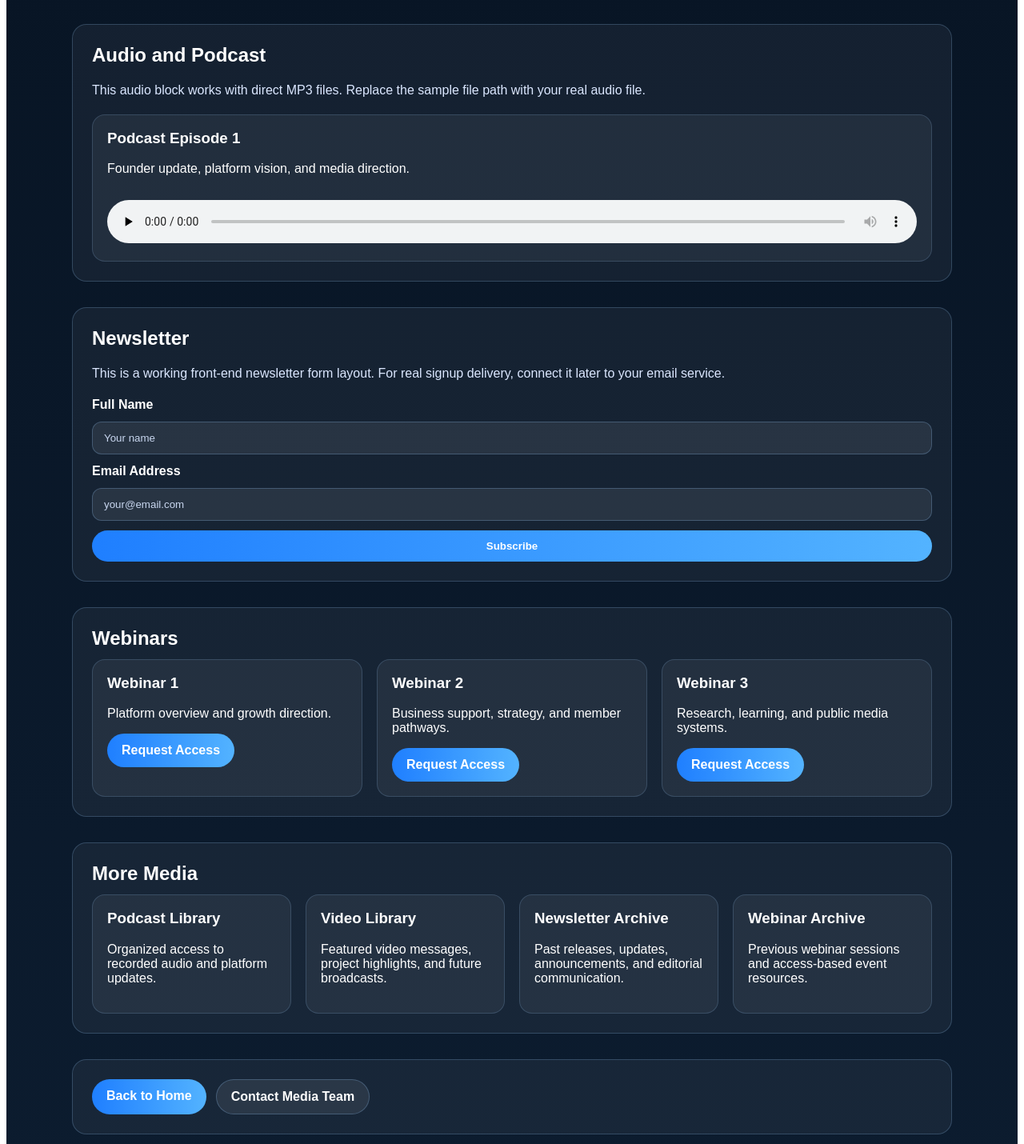
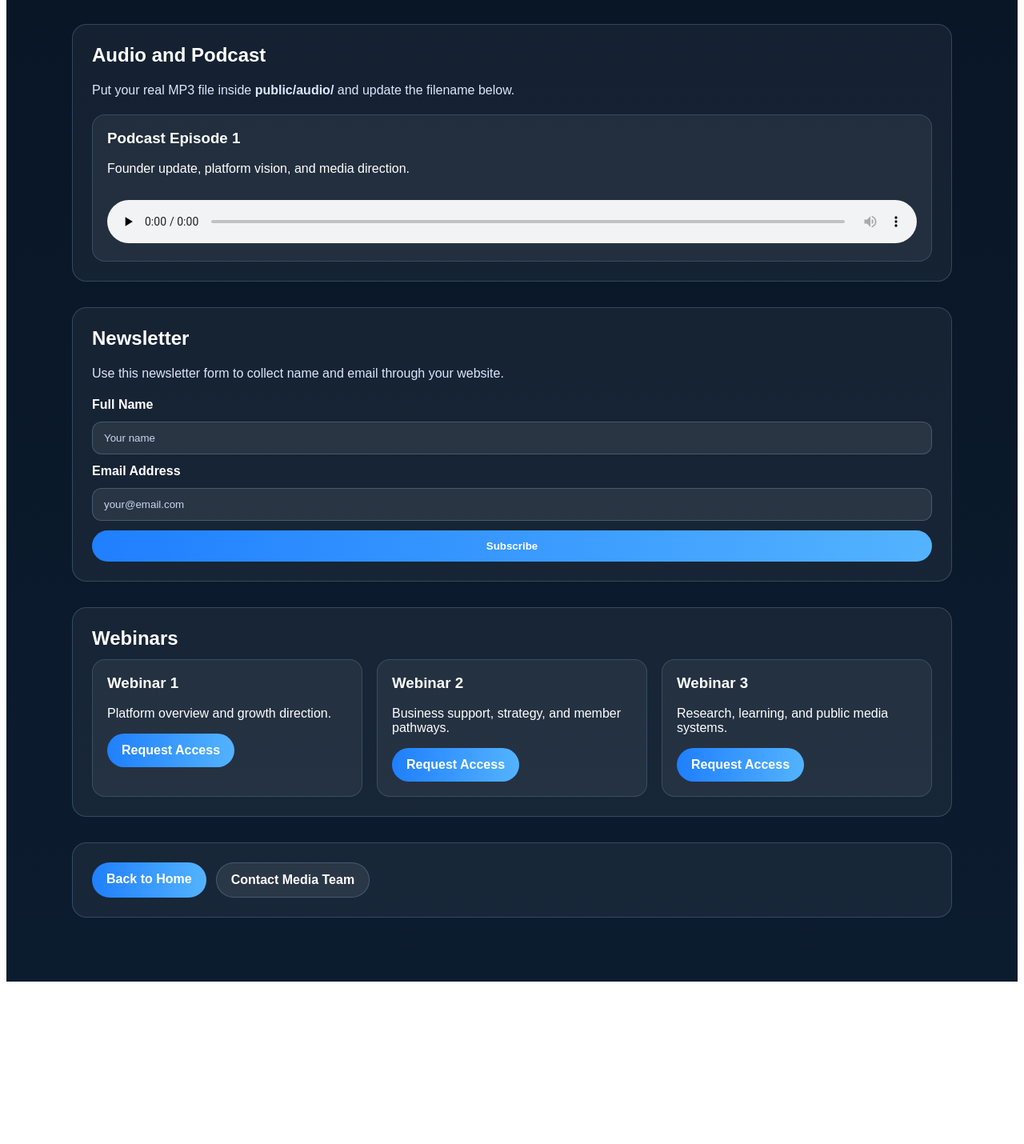
Before and after one commit to shanta4100/ssgpt6-core, a Next.js app: page /media in a window 1280 px wide. Shown: the part 960-2390 px from the top of the page at 80% size. After the commit the page ends 2195 px from the top, so only its background shows below. Built offline with nearby package versions, Linux system fonts and the light colour scheme.

Commit message:
Update page.tsx

```diff
--- a/app/media/page.tsx
+++ b/app/media/page.tsx
@@ -1,4 +1,45 @@
+"use client";
+
+import { FormEvent, useState } from "react";
+
 export default function MediaPage() {
+  const [name, setName] = useState("");
+  const [email, setEmail] = useState("");
+  const [message, setMessage] = useState("");
+  const [loading, setLoading] = useState(false);
+
+  async function handleSubmit(e: FormEvent<HTMLFormElement>) {
+    e.preventDefault();
+    setLoading(true);
+    setMessage("");
+
+    try {
+      const res = await fetch("/api/newsletter", {
+        method: "POST",
+        headers: {
+          "Content-Type": "application/json",
+        },
+        body: JSON.stringify({ name, email }),
+      });
+
+      const data = await res.json();
+
+      if (!res.ok) {
+        setMessage(data.message || "Subscription failed.");
+        setLoading(false);
+        return;
+      }
+
+      setMessage(data.message || "Subscribed successfully.");
+      setName("");
+      setEmail("");
+    } catch {
+      setMessage("Network error. Please try again.");
+    }
+
+    setLoading(false);
+  }
+
   return (
     <main className="ssgpt6-media-page">
       <div className="media-container">
@@ -30,7 +71,7 @@ export default function MediaPage() {
         <section className="media-section">
           <h2>Audio and Podcast</h2>
           <p className="media-text">
-            This audio block works with direct MP3 files. Replace the sample file path with your real audio file.
+            Put your real MP3 file inside <strong>public/audio/</strong> and update the filename below.
           </p>
 
           <div className="media-card">
@@ -46,17 +87,35 @@ export default function MediaPage() {
         <section className="media-section">
           <h2>Newsletter</h2>
           <p className="media-text">
-            This is a working front-end newsletter form layout. For real signup delivery, connect it later to your email service.
+            Use this newsletter form to collect name and email through your website.
           </p>
 
-          <form className="media-newsletter-form">
+          <form className="media-newsletter-form" onSubmit={handleSubmit}>
             <label htmlFor="newsletter-name">Full Name</label>
-            <input id="newsletter-name" name="name" type="text" placeholder="Your name" />
+            <input
+              id="newsletter-name"
+              name="name"
+              type="text"
+              placeholder="Your name"
+              value={name}
+              onChange={(e) => setName(e.target.value)}
+            />
 
             <label htmlFor="newsletter-email">Email Address</label>
-            <input id="newsletter-email" name="email" type="email" placeholder="your@email.com" />
+            <input
+              id="newsletter-email"
+              name="email"
+              type="email"
+              placeholder="your@email.com"
+              value={email}
+              onChange={(e) => setEmail(e.target.value)}
+            />
 
-            <button type="submit">Subscribe</button>
+            <button type="submit" disabled={loading}>
+              {loading ? "Submitting..." : "Subscribe"}
+            </button>
+
+            {message ? <p className="newsletter-message">{message}</p> : null}
           </form>
         </section>
 
@@ -90,31 +149,6 @@ export default function MediaPage() {
         </section>
 
         <section className="media-section">
-          <h2>More Media</h2>
-          <div className="media-grid">
-            <article className="media-card">
-              <h3>Podcast Library</h3>
-              <p>Organized access to recorded audio and platform updates.</p>
-            </article>
-
-            <article className="media-card">
-              <h3>Video Library</h3>
-              <p>Featured video messages, project highlights, and future broadcasts.</p>
-            </article>
-
-            <article className="media-card">
-              <h3>Newsletter Archive</h3>
-              <p>Past releases, updates, announcements, and editorial communication.</p>
-            </article>
-
-            <article className="media-card">
-              <h3>Webinar Archive</h3>
-              <p>Previous webinar sessions and access-based event resources.</p>
-            </article>
-          </div>
-        </section>
-
-        <section className="media-section">
           <div className="media-actions">
             <a href="/" className="media-btn">
               Back to Home
```
